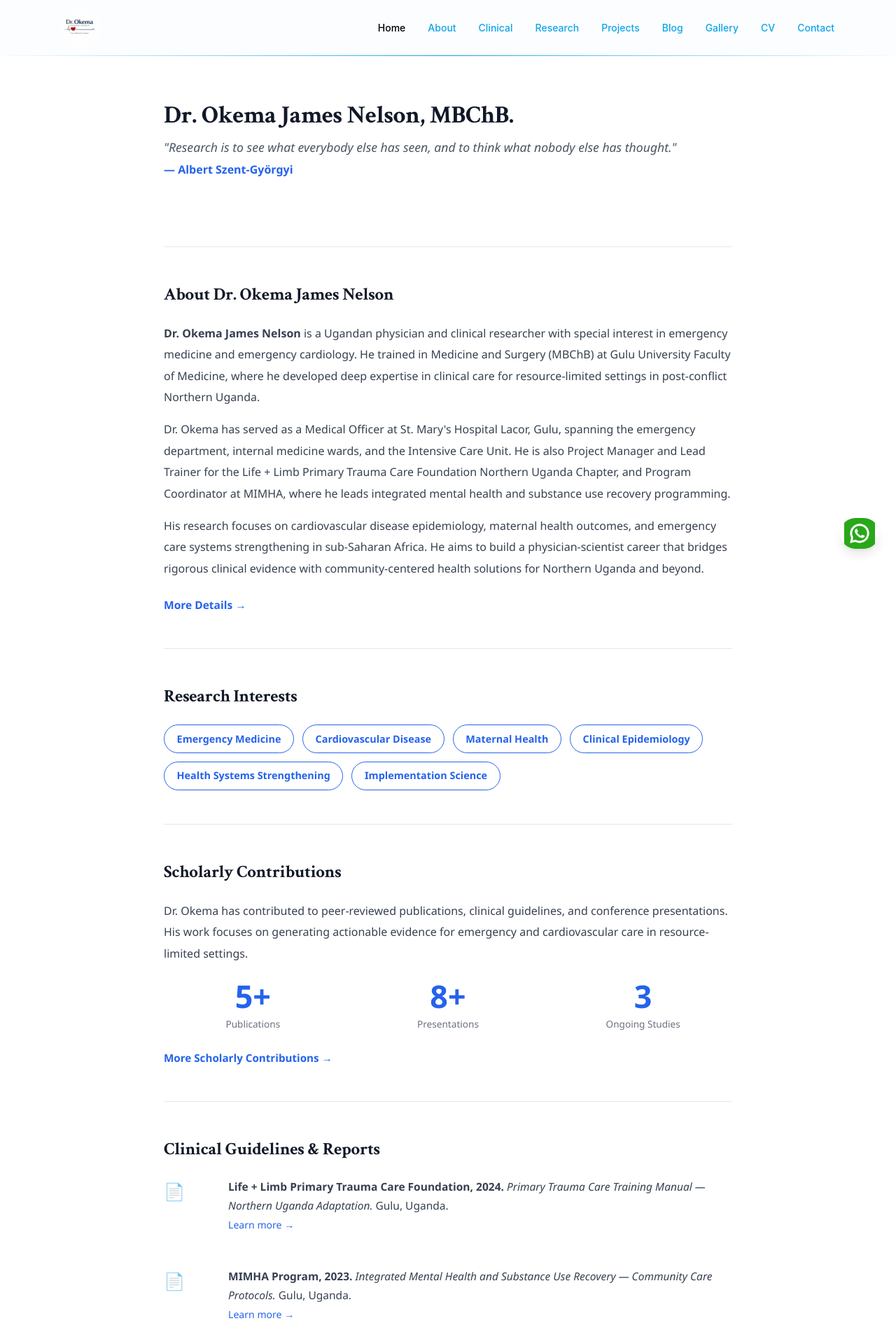
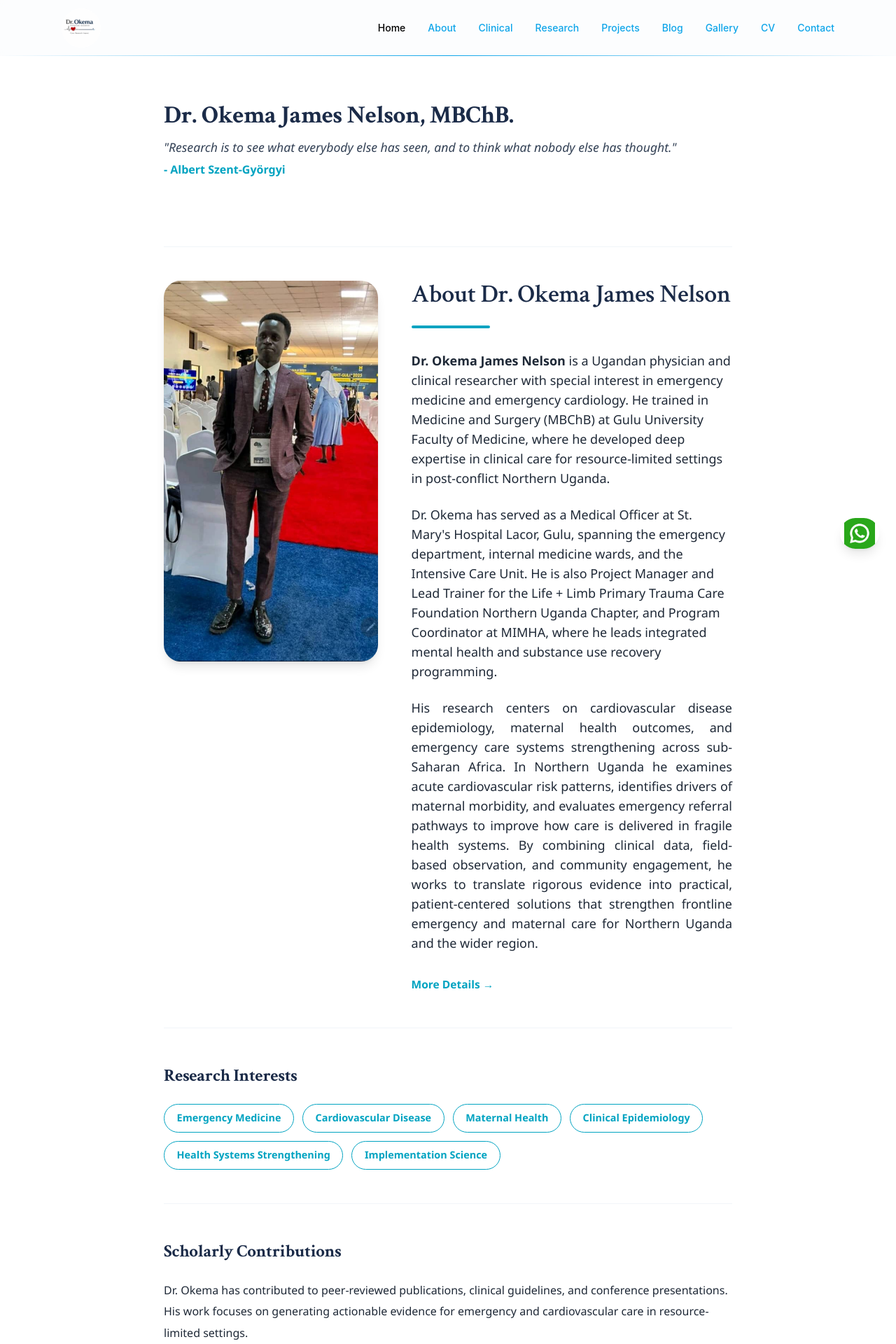
Before and after one commit to RealObal/DrOkema-Web, a React (Vite) app: page / in a window 1280 px wide. Shown: the top 1920 px of the page at 70% size. Built offline with nearby package versions, Linux system fonts and the light colour scheme; the HTML template or start-up script is replaced by a standard one.

Commit message:
Update About education details and expand Home about summary

```diff
--- a/src/pages/About.tsx
+++ b/src/pages/About.tsx
@@ -5,16 +5,16 @@ export default function About() {
   return (
     <>
       <Helmet>
-        <title>About Dr. Okema James Nelson | Physician–Scientist Background</title>
+        <title>About Dr. Okema James Nelson | Physician-Scientist Background</title>
         <meta name="description" content="Learn about Dr. Okema James Nelson's journey as a physician-scientist, from clinical officer to medical doctor, specializing in emergency medicine and cardiovascular health in Uganda." />
         <meta name="keywords" content="Dr. Okema James Nelson background, physician scientist biography, Uganda doctor education, clinical researcher experience, emergency medicine training" />
         <link rel="canonical" href="https://drokema.com/about" />
-        <meta property="og:title" content="About Dr. Okema James Nelson | Physician–Scientist" />
+        <meta property="og:title" content="About Dr. Okema James Nelson | Physician-Scientist" />
         <meta property="og:description" content="Learn about Dr. Okema's journey from clinical officer to medical doctor, specializing in emergency medicine and cardiovascular health in Uganda." />
         <meta property="og:url" content="https://drokema.com/about" />
         <meta property="og:type" content="website" />
         <meta name="twitter:card" content="summary_large_image" />
-        <meta name="twitter:title" content="About Dr. Okema James Nelson | Physician–Scientist" />
+        <meta name="twitter:title" content="About Dr. Okema James Nelson | Physician-Scientist" />
         <meta name="twitter:description" content="Learn about Dr. Okema's journey from clinical officer to medical doctor, specializing in emergency medicine and cardiovascular health in Uganda." />
       </Helmet>
 
@@ -223,7 +223,7 @@ export default function About() {
               <strong>Dr. Okema James Nelson</strong> is a Ugandan physician and clinical researcher
               with special interest in emergency medicine and emergency cardiology. Born and raised
               in post-conflict Northern Uganda, he witnessed firsthand the devastating impact of
-              inadequate healthcare infrastructure on communities—an experience that shaped his
+              inadequate healthcare infrastructure on communities - an experience that shaped his
               commitment to medicine and his focus on emergency care, a critical gap in the region's
               health services.
             </p>
@@ -239,7 +239,7 @@ export default function About() {
               From Clinical Officer to Medical Doctor, Dr. Okema's career trajectory reflects a
               deliberate path toward addressing systemic healthcare challenges. His clinical
               experience spans emergency departments, internal medicine wards, and community health
-              programs—each role deepening his understanding of how research can inform better
+              programs - each role deepening his understanding of how research can inform better
               clinical outcomes for underserved populations in Northern Uganda.
             </p>
 
@@ -259,11 +259,11 @@ export default function About() {
               My work is driven by a simple conviction: the gap between what we know and what
               communities in Northern Uganda receive must be closed. Every clinical question I ask,
               every dataset I analyze, every paper I write is a step toward making quality emergency
-              and cardiovascular care not a privilege—but a universal standard. I believe that
+              and cardiovascular care not a privilege - but a universal standard. I believe that
               physician-scientists rooted in the communities they serve are the most powerful force
               for sustainable health systems change.
             </p>
-            <cite>— Dr. Okema James Nelson</cite>
+            <cite> -  Dr. Okema James Nelson</cite>
           </blockquote>
 
           <p className="about-body-text">
@@ -288,7 +288,7 @@ export default function About() {
               <div className="edu-content">
                 <h3>Gulu University Faculty of Medicine</h3>
                 <div className="edu-degree">Bachelor of Medicine and Bachelor of Surgery (MBChB)</div>
-                <div className="edu-dates">2018 – 2023</div>
+                <div className="edu-dates">2020 - 2025</div>
                 <a href="https://www.gu.ac.ug/" target="_blank" rel="noopener noreferrer">www.gu.ac.ug</a>
               </div>
             </li>
@@ -299,10 +299,10 @@ export default function About() {
                 <div className="edu-line"></div>
               </div>
               <div className="edu-content">
-                <h3>Gulu University</h3>
+                <h3>Gulu Institutes of Health Sciences</h3>
                 <div className="edu-degree">Diploma in Clinical Medicine and Community Health</div>
-                <div className="edu-dates">2014 – 2017</div>
-                <a href="https://www.gu.ac.ug/" target="_blank" rel="noopener noreferrer">www.gu.ac.ug</a>
+                <div className="edu-dates">2017 - 2019</div>
+                <a href="https://gihst.ac.ug/" target="_blank" rel="noopener noreferrer">gihst.ac.ug</a>
               </div>
             </li>
 
@@ -326,7 +326,7 @@ export default function About() {
           <p className="believe-text">
             I believe that medicine practiced without curiosity becomes routine, and routine
             becomes indifference. Every patient who walks through an emergency department door in
-            Northern Uganda carries a story shaped by geography, history, and inequity—and it is our
+            Northern Uganda carries a story shaped by geography, history, and inequity - and it is our
             duty as clinicians and researchers to understand those stories deeply enough to change
             them.
           </p>
@@ -334,19 +334,19 @@ export default function About() {
           <p className="believe-text">
             I believe that the most powerful evidence is evidence generated by the communities it
             is meant to serve. Research done <em>on</em> people is a transaction. Research done
-            <em> with</em> people is a partnership—and partnerships produce solutions that last.
+            <em> with</em> people is a partnership - and partnerships produce solutions that last.
           </p>
 
           <p className="believe-text">
             I believe that emergency medicine is not just a specialty; it is a test of a health
-            system's integrity. How a system responds in a crisis—who gets care, how fast, with what
-            resources—reveals everything about its values. My life's work is to ensure that test
+            system's integrity. How a system responds in a crisis - who gets care, how fast, with what
+            resources - reveals everything about its values. My life's work is to ensure that test
             yields a better answer for Uganda.
           </p>
 
           <p className="believe-text">
             And I believe that the physician-scientist who was born in a conflict zone, who watched
-            neighbors die of preventable causes, who chose this path because of what they witnessed—
+            neighbors die of preventable causes, who chose this path because of what they witnessed -
             is exactly who should be at the table where evidence meets policy. Not despite that
             background, but because of it.
           </p>
--- a/src/pages/Home.tsx
+++ b/src/pages/Home.tsx
@@ -7,33 +7,33 @@ import { Counter } from "@/components/ui/Counter";
 const S = {
   page: {
     fontFamily: "'Poppins', 'Segoe UI', sans-serif",
-    color: "#1a1a1a",
-    background: "#fff",
+    color: "#0f172a",
+    background: "#ffffff",
   },
   wrap: { maxWidth: 860, margin: "0 auto", padding: "0 1.5rem" },
 
   /* Hero */
   heroWrap: { padding: "4rem 1.5rem 3rem", maxWidth: 860, margin: "0 auto" },
-  heroName: { fontSize: "2.2rem", fontWeight: 800, color: "#111827", marginBottom: "0.6rem", lineHeight: 1.2 },
-  heroQuote: { fontSize: "1.1rem", fontStyle: "italic", color: "#4b5563", marginBottom: "0.25rem" },
-  heroAuthor: { fontSize: "1rem", fontWeight: 700, color: "#2563eb", marginBottom: 0 },
+  heroName: { fontSize: "2.2rem", fontWeight: 800, color: "#1B2B48", marginBottom: "0.6rem", lineHeight: 1.2 },
+  heroQuote: { fontSize: "1.1rem", fontStyle: "italic", color: "#334155", marginBottom: "0.25rem" },
+  heroAuthor: { fontSize: "1rem", fontWeight: 700, color: "#00A3C1", marginBottom: 0 },
 
-  divider: { border: "none", borderTop: "1px solid #e5e7eb", margin: "3rem 0" },
+  divider: { border: "none", borderTop: "1px solid #F1F5F9", margin: "3rem 0" },
 
   /* Section heading */
-  sectionH2: { fontSize: "1.55rem", fontWeight: 800, color: "#111827", marginBottom: "1.25rem" },
+  sectionH2: { fontSize: "1.55rem", fontWeight: 800, color: "#1B2B48", marginBottom: "1.25rem" },
 
   /* About blurb */
-  bodyText: { fontSize: "1rem", lineHeight: 1.9, color: "#374151", marginBottom: "1rem" },
-  moreLink: { display: "inline-block", marginTop: "0.5rem", color: "#2563eb", fontWeight: 600, textDecoration: "none", fontSize: "0.97rem" },
+  bodyText: { fontSize: "1rem", lineHeight: 1.9, color: "#1f2937", marginBottom: "1rem" },
+  moreLink: { display: "inline-block", marginTop: "0.5rem", color: "#00A3C1", fontWeight: 600, textDecoration: "none", fontSize: "0.97rem" },
 
   /* Research Interests */
   interestGrid: { display: "flex", flexWrap: "wrap", gap: "0.75rem", marginTop: "0.5rem" },
   interestTag: {
     padding: "0.45rem 1.1rem",
-    border: "1px solid #2563eb",
+    border: "1px solid #00A3C1",
     borderRadius: 999,
-    color: "#2563eb",
+    color: "#00A3C1",
     fontWeight: 600,
     fontSize: "0.9rem",
     background: "transparent",
@@ -42,32 +42,32 @@ const S = {
   /* Scholarly counters */
   counterGrid: { display: "grid", gridTemplateColumns: "repeat(3, 1fr)", gap: "1.5rem", margin: "1.5rem 0" },
   counterBox: { textAlign: "center" },
-  counterNum: { fontSize: "2.8rem", fontWeight: 800, color: "#2563eb", lineHeight: 1 },
-  counterLabel: { fontSize: "0.85rem", color: "#6b7280", marginTop: "0.3rem", fontWeight: 500 },
-  scMoreLink: { display: "inline-block", color: "#2563eb", fontWeight: 600, fontSize: "0.95rem", textDecoration: "none" },
+  counterNum: { fontSize: "2.8rem", fontWeight: 800, color: "#1B2B48", lineHeight: 1 },
+  counterLabel: { fontSize: "0.85rem", color: "#475569", marginTop: "0.3rem", fontWeight: 500 },
+  scMoreLink: { display: "inline-block", color: "#00A3C1", fontWeight: 600, fontSize: "0.95rem", textDecoration: "none" },
 
   /* Books */
   bookItem: { display: "flex", gap: "1.25rem", marginBottom: "2rem", alignItems: "flex-start" },
-  bookImg: { width: 72, flexShrink: 0, borderRadius: 4, boxShadow: "0 2px 8px rgba(0,0,0,0.12)" },
-  bookText: { fontSize: "0.97rem", lineHeight: 1.75, color: "#374151" },
-  bookLink: { color: "#2563eb", textDecoration: "none", fontSize: "0.88rem" },
+  bookImg: { width: 72, flexShrink: 0, borderRadius: 4, boxShadow: "0 2px 8px rgba(0,0,0,0.08)" },
+  bookText: { fontSize: "0.97rem", lineHeight: 1.75, color: "#1f2937" },
+  bookLink: { color: "#00A3C1", textDecoration: "none", fontSize: "0.88rem" },
 
   /* Awards */
-  awardItem: { marginBottom: "1.75rem", paddingBottom: "1.75rem", borderBottom: "1px solid #f3f4f6" },
-  awardTitle: { fontSize: "1.05rem", fontWeight: 700, color: "#111827", marginBottom: "0.2rem" },
-  awardYear: { fontSize: "0.88rem", color: "#6b7280", fontWeight: 500 },
+  awardItem: { marginBottom: "1.75rem", paddingBottom: "1.75rem", borderBottom: "1px solid #F1F5F9" },
+  awardTitle: { fontSize: "1.05rem", fontWeight: 700, color: "#1B2B48", marginBottom: "0.2rem" },
+  awardYear: { fontSize: "0.88rem", color: "#475569", fontWeight: 500 },
 
   /* Blog */
   blogGrid: { display: "grid", gridTemplateColumns: "repeat(auto-fill, minmax(340px, 1fr))", gap: "2rem", marginTop: "1.25rem" },
-  blogCard: { borderBottom: "2px solid #e5e7eb", paddingBottom: "1.5rem" },
-  blogImg: { width: "100%", height: 200, objectFit: "cover", borderRadius: 8, marginBottom: "1rem", display: "block", background: "#f3f4f6" },
-  blogImgPlaceholder: { width: "100%", height: 200, borderRadius: 8, marginBottom: "1rem", background: "#dbeafe", display: "flex", alignItems: "center", justifyContent: "center", color: "#93c5fd", fontSize: "2.5rem" },
-  blogTitle: { fontSize: "1.05rem", fontWeight: 700, color: "#111827", marginBottom: "0.4rem", lineHeight: 1.45, textDecoration: "none" },
-  blogMeta: { fontSize: "0.82rem", color: "#6b7280", marginBottom: "0.6rem" },
+  blogCard: { borderBottom: "2px solid #F1F5F9", paddingBottom: "1.5rem" },
+  blogImg: { width: "100%", height: 200, objectFit: "cover", borderRadius: 8, marginBottom: "1rem", display: "block", background: "#F1F5F9" },
+  blogImgPlaceholder: { width: "100%", height: 200, borderRadius: 8, marginBottom: "1rem", background: "#F1F5F9", display: "flex", alignItems: "center", justifyContent: "center", color: "#0E7490", fontSize: "2.5rem" },
+  blogTitle: { fontSize: "1.05rem", fontWeight: 700, color: "#1B2B48", marginBottom: "0.4rem", lineHeight: 1.45, textDecoration: "none" },
+  blogMeta: { fontSize: "0.82rem", color: "#475569", marginBottom: "0.6rem" },
   blogMetaDot: { margin: "0 0.35rem", color: "#d1d5db" },
-  blogCategory: { color: "#2563eb", textDecoration: "none" },
-  blogExcerpt: { fontSize: "0.94rem", color: "#4b5563", lineHeight: 1.75, marginBottom: "0.75rem" },
-  blogReadMore: { color: "#2563eb", fontWeight: 600, fontSize: "0.9rem", textDecoration: "none" },
+  blogCategory: { color: "#00A3C1", textDecoration: "none" },
+  blogExcerpt: { fontSize: "0.94rem", color: "#475569", lineHeight: 1.75, marginBottom: "0.75rem" },
+  blogReadMore: { color: "#00A3C1", fontWeight: 600, fontSize: "0.9rem", textDecoration: "none" },
 };
 
 /* ─── Static blog posts (replace with real data / API fetch as needed) ───── */
@@ -93,7 +93,7 @@ const BLOG_POSTS = [
     category: "Research",
     categorySlug: "/blog",
     excerpt:
-      "For decades, infectious diseases dominated Uganda's health narrative. But a quieter epidemic has been building — one that now accounts for a growing share of preventable deaths in hospitals...",
+      "For decades, infectious diseases dominated Uganda's health narrative. But a quieter epidemic has been building  -  one that now accounts for a growing share of preventable deaths in hospitals...",
     image: null,
   },
 ];
@@ -113,7 +113,7 @@ export default function Home() {
           <p style={S.heroQuote}>
             "Research is to see what everybody else has seen, and to think what nobody else has thought."
           </p>
-          <p style={S.heroAuthor}>— Albert Szent-Györgyi</p>
+          <p style={S.heroAuthor}> -  Albert Szent-Györgyi</p>
         </div>
 
         <div style={S.wrap}>
@@ -121,30 +121,49 @@ export default function Home() {
           <hr style={S.divider} />
 
           {/* ── ABOUT BLURB ─────────────────────────────────────────────────── */}
-          <h2 style={S.sectionH2}>About Dr. Okema James Nelson</h2>
+          <div className="flex flex-col lg:flex-row gap-12 items-start">
+            <div className="w-full lg:w-[40%]">
+              <img
+                src="/About me .jpeg"
+                alt="Dr. Okema James Nelson"
+                className="w-full rounded-3xl shadow-lg object-cover"
+              />
+            </div>
 
-          <p style={S.bodyText}>
+            <div className="w-full lg:w-[60%]">
+              <h2 className="text-3xl md:text-4xl font-serif font-semibold text-[#1B2B48]">
+                About Dr. Okema James Nelson
+              </h2>
+              <div className="mt-6 mb-8 h-1 w-28 rounded-full bg-[#00A3C1]" />
+
+              <p className="text-base md:text-lg leading-8 text-[#1f2937] mb-6">
                 <strong>Dr. Okema James Nelson</strong> is a Ugandan physician and clinical researcher
                 with special interest in emergency medicine and emergency cardiology. He trained in
                 Medicine and Surgery (MBChB) at Gulu University Faculty of Medicine, where he developed
                 deep expertise in clinical care for resource-limited settings in post-conflict Northern
                 Uganda.
               </p>
-          <p style={S.bodyText}>
+              <p className="text-base md:text-lg leading-8 text-[#1f2937] mb-6">
                 Dr. Okema has served as a Medical Officer at St. Mary's Hospital Lacor, Gulu, spanning
                 the emergency department, internal medicine wards, and the Intensive Care Unit. He is
                 also Project Manager and Lead Trainer for the Life + Limb Primary Trauma Care
                 Foundation Northern Uganda Chapter, and Program Coordinator at MIMHA, where he leads
                 integrated mental health and substance use recovery programming.
               </p>
-          <p style={S.bodyText}>
-            His research focuses on cardiovascular disease epidemiology, maternal health outcomes,
-            and emergency care systems strengthening in sub-Saharan Africa. He aims to build a
-            physician-scientist career that bridges rigorous clinical evidence with community-centered
-            health solutions for Northern Uganda and beyond.
+              <p className="text-base md:text-lg leading-8 text-[#1f2937] mb-6 text-justify">
+                His research centers on cardiovascular disease epidemiology, maternal health outcomes,
+                and emergency care systems strengthening across sub-Saharan Africa. In Northern Uganda
+                he examines acute cardiovascular risk patterns, identifies drivers of maternal morbidity,
+                and evaluates emergency referral pathways to improve how care is delivered in fragile
+                health systems. By combining clinical data, field-based observation, and community
+                engagement, he works to translate rigorous evidence into practical, patient-centered
+                solutions that strengthen frontline emergency and maternal care for Northern Uganda and
+                the wider region.
               </p>
 
               <Link to="/about" style={S.moreLink}>More Details →</Link>
+            </div>
+          </div>
 
           <hr style={S.divider} />
 
@@ -192,7 +211,7 @@ export default function Home() {
             <div style={{ ...S.bookImgPlaceholder, width: 72, height: 96, fontSize: "1.5rem", flexShrink: 0 }}>📄</div>
             <div style={S.bookText}>
               <strong>Life + Limb Primary Trauma Care Foundation, 2024.</strong>{" "}
-              <em>Primary Trauma Care Training Manual — Northern Uganda Adaptation.</em> Gulu, Uganda.
+              <em>Primary Trauma Care Training Manual  -  Northern Uganda Adaptation.</em> Gulu, Uganda.
               <br />
               <Link to="/research" style={S.bookLink}>Learn more →</Link>
             </div>
@@ -202,7 +221,7 @@ export default function Home() {
             <div style={{ ...S.bookImgPlaceholder, width: 72, height: 96, fontSize: "1.5rem", flexShrink: 0 }}>📄</div>
             <div style={S.bookText}>
               <strong>MIMHA Program, 2023.</strong>{" "}
-              <em>Integrated Mental Health and Substance Use Recovery — Community Care Protocols.</em> Gulu, Uganda.
+              <em>Integrated Mental Health and Substance Use Recovery  -  Community Care Protocols.</em> Gulu, Uganda.
               <br />
               <Link to="/research" style={S.bookLink}>Learn more →</Link>
             </div>
@@ -215,15 +234,15 @@ export default function Home() {
 
           {[
             {
-              title: "Project Manager & Lead Trainer — Life + Limb Primary Trauma Care Foundation Northern Uganda Chapter.",
-              year: "2023 – Present",
+              title: "Project Manager & Lead Trainer  -  Life + Limb Primary Trauma Care Foundation Northern Uganda Chapter.",
+              year: "2023 - Present",
             },
             {
-              title: "Medical Officer of Excellence — St. Mary's Hospital Lacor Emergency Department, Gulu, Uganda.",
+              title: "Medical Officer of Excellence  -  St. Mary's Hospital Lacor Emergency Department, Gulu, Uganda.",
               year: "2023",
             },
             {
-              title: "Best Research Presentation — Gulu University Faculty of Medicine Annual Research Symposium.",
+              title: "Best Research Presentation  -  Gulu University Faculty of Medicine Annual Research Symposium.",
               year: "2022",
             },
           ].map((a, i) => (
```
Lines whose indentation alone changed are shown as unchanged.
